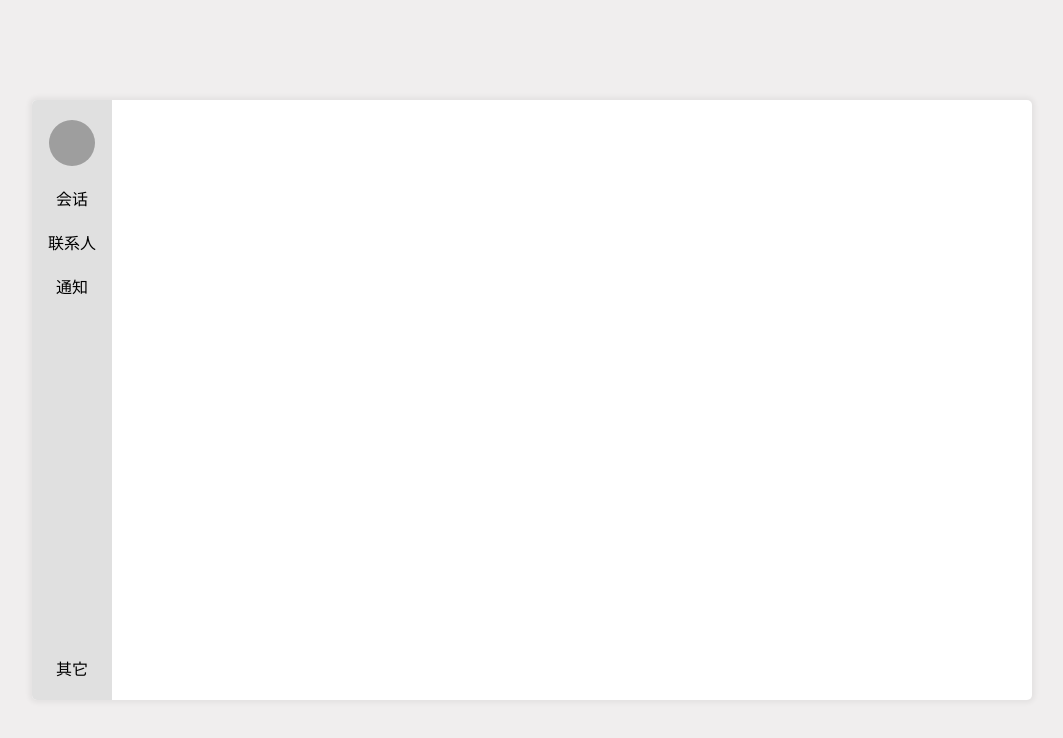
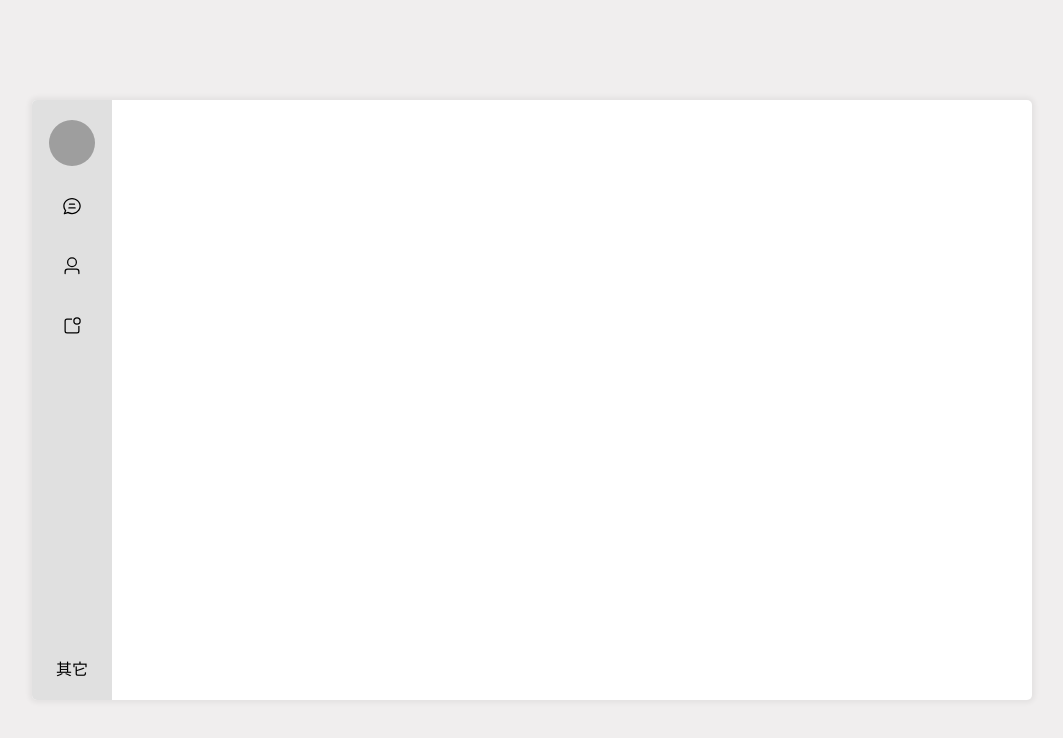
Before and after one commit to meowrain/im-frontend, a Vue app: page /welcome in a window 1280 px wide. Shown: the top 738 px of the page, without its empty margins (108-1171 px from the left). Built offline with nearby package versions, Linux system fonts and the light colour scheme; grey boxes are pictures that could not be loaded.

Commit message:
feat: 引入element-icon支持

```diff
--- a/package.json
+++ b/package.json
@@ -9,6 +9,7 @@
     "type-check": "vue-tsc --noEmit"
   },
   "dependencies": {
+    "@element-plus/icons-vue": "^2.3.1",
     "element-plus": "^2.6.3",
     "pinia": "^2.0.21",
     "vue": "^3.2.38",
--- a/src/views/web/index.vue
+++ b/src/views/web/index.vue
@@ -1,19 +1,30 @@
 <script setup lang="ts">
 
+import {ChatLineRound, Notification, User} from "@element-plus/icons-vue";
 </script>
 
 <template>
 <div class="im_web">
 <div class="im_slide">
   <div class="avatar">
-    <img
-        src="https://meowrain.cn/upload/2024/06/IMG_20240511_124707_183.jpg"
-        alt="">
+    <img src="https://meowrain.cn/upload/2024/06/IMG_20240511_124707_183.jpg" alt="">
   </div>
   <div class="im_menus">
-    <div class="icon">会话</div>
-    <div class="icon">联系人</div>
-    <div class="icon">通知</div>
+   <div class="icon">
+     <el-icon>
+       <ChatLineRound/>
+     </el-icon>
+   </div>
+    <div class="icon">
+  <el-icon>
+    <User/>
+  </el-icon>
+    </div>
+    <div class="icon">
+      <el-icon>
+      <Notification/>
+    </el-icon>
+    </div>
   </div>
   <div class="other">其它</div>
 </div>
@@ -57,6 +68,27 @@
       margin-bottom: 20px;
     }
   }
+  .icon {
+    cursor: pointer;
+    font-size: 20px;
+    width: 40px;
+    height: 40px;
+    border-radius: 5px;
+    display: flex;
+    justify-content: center;
+    align-items: center;
+    transition: all .3s;
+
+    &:hover{
+      background-color: #d9d9d9;
+    }
+
+    &.active{
+      color: #1684fc;
+      background-color: #d9d9d9;
+    }
+  }
+
   .other {
     position: absolute;
     bottom: 20px;
```
Also changed, not shown: 1 other file (tests, documents, lock files or other folders).
